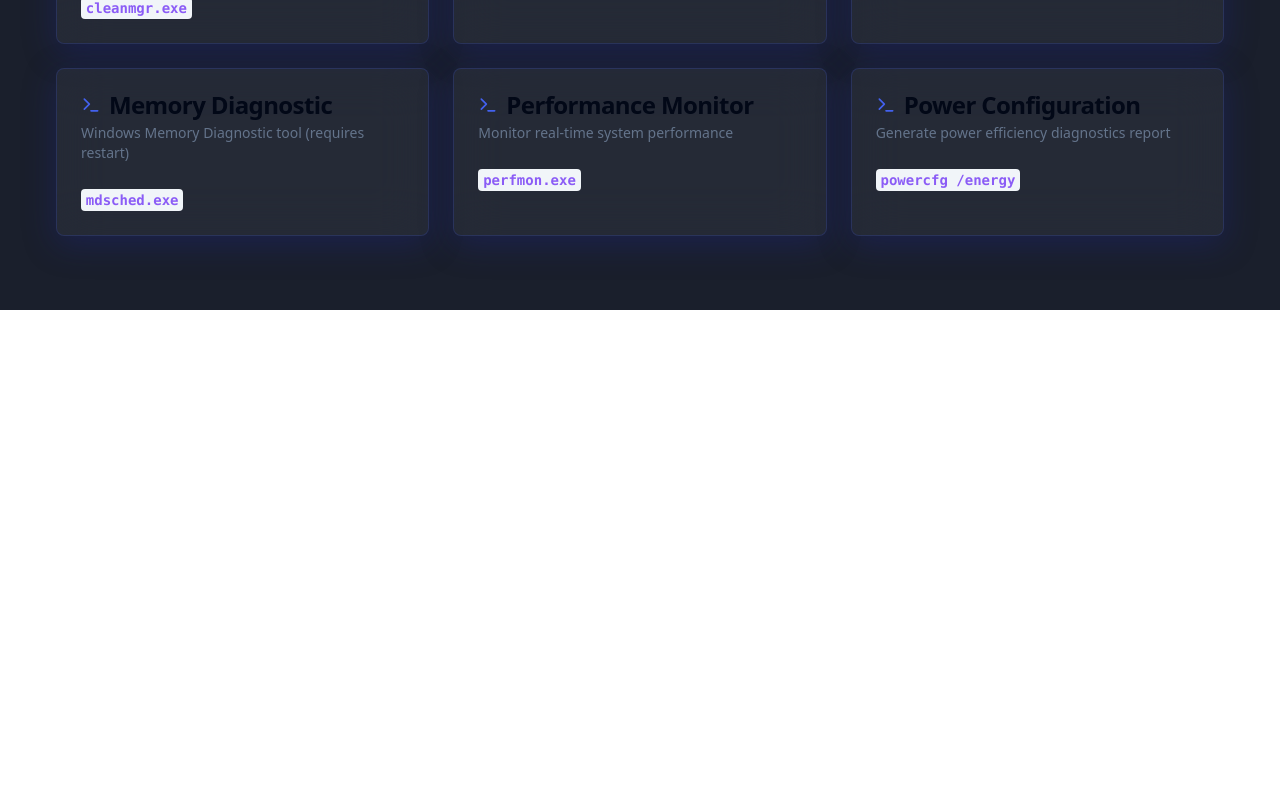
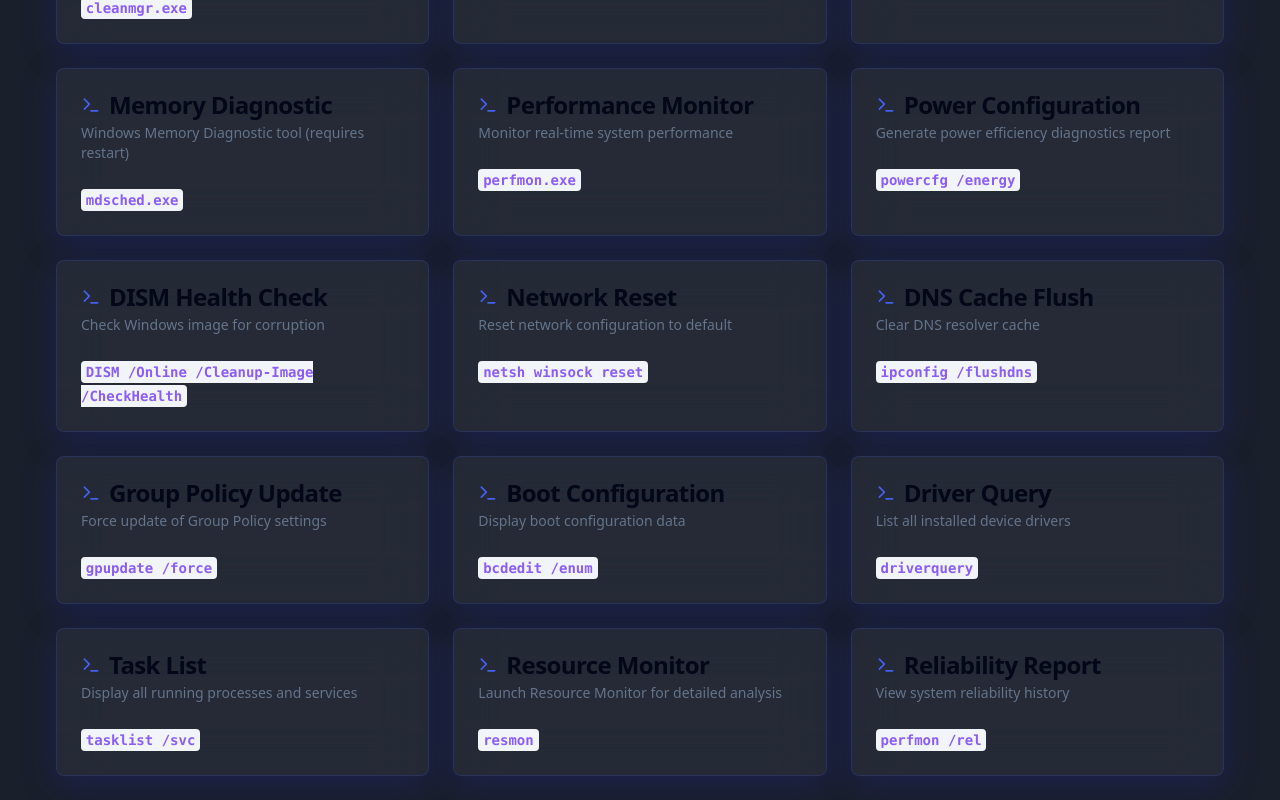
Before and after one commit to nolijedi/click-nova, a React (Vite) app: page / in a window 1280 px wide. Shown: the part 490-1290 px from the top of the page. Before the commit the page ends 800 px from the top, so only its background shows below. Built offline with nearby package versions, Linux system fonts and the light colour scheme.

Commit message:
Add more features
The prompt requests the addition of more features, but does not specify which features.  Further details are needed.

```diff
--- a/src/pages/Index.tsx
+++ b/src/pages/Index.tsx
@@ -35,6 +35,51 @@ const optimizationSteps = [
     title: "Power Configuration",
     command: "powercfg /energy",
     description: "Generate power efficiency diagnostics report",
+  },
+  {
+    title: "DISM Health Check",
+    command: "DISM /Online /Cleanup-Image /CheckHealth",
+    description: "Check Windows image for corruption",
+  },
+  {
+    title: "Network Reset",
+    command: "netsh winsock reset",
+    description: "Reset network configuration to default",
+  },
+  {
+    title: "DNS Cache Flush",
+    command: "ipconfig /flushdns",
+    description: "Clear DNS resolver cache",
+  },
+  {
+    title: "Group Policy Update",
+    command: "gpupdate /force",
+    description: "Force update of Group Policy settings",
+  },
+  {
+    title: "Boot Configuration",
+    command: "bcdedit /enum",
+    description: "Display boot configuration data",
+  },
+  {
+    title: "Driver Query",
+    command: "driverquery",
+    description: "List all installed device drivers",
+  },
+  {
+    title: "Task List",
+    command: "tasklist /svc",
+    description: "Display all running processes and services",
+  },
+  {
+    title: "Resource Monitor",
+    command: "resmon",
+    description: "Launch Resource Monitor for detailed analysis",
+  },
+  {
+    title: "Reliability Report",
+    command: "perfmon /rel",
+    description: "View system reliability history",
   }
 ];
 
```
